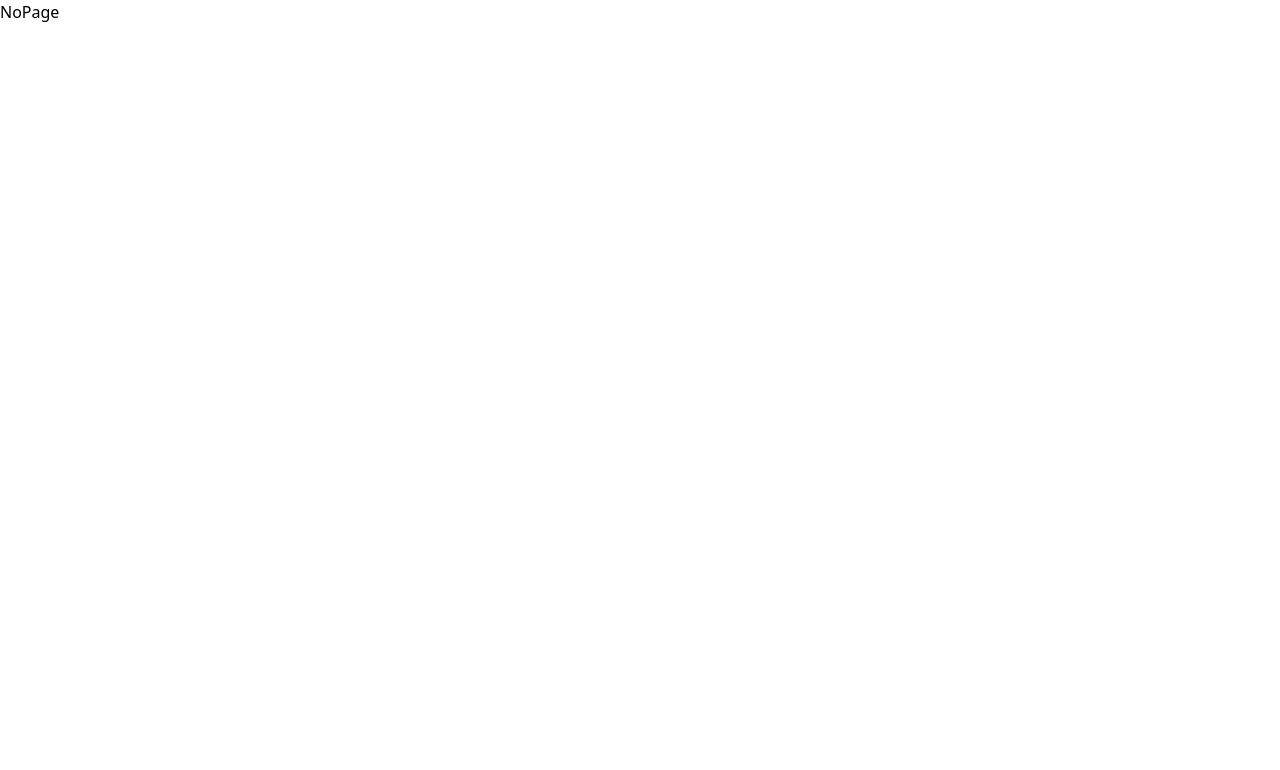
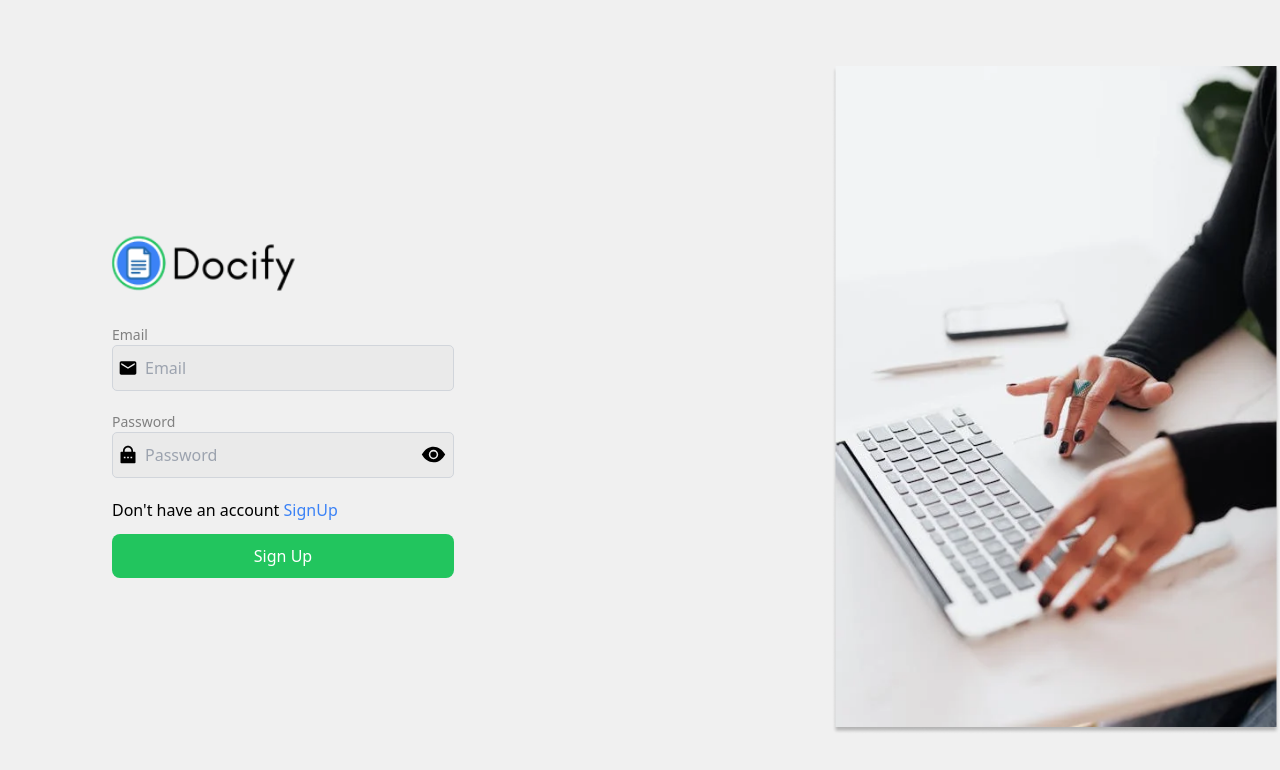
Before and after one commit to JatinKumar012/PaperPath, a React (Vite) app in the folder frontend/: page /login in a window 1280 px wide. Shown: the top 770 px of the page. Built offline with nearby package versions, Linux system fonts and the light colour scheme.

Commit message:
Updated Login Page

```diff
--- a/frontend/src/App.css
+++ b/frontend/src/App.css
@@ -1,3 +1,11 @@
+body {
+    overflow-x: hidden;
+}
+
+html {
+    overflow-x: hidden;
+}
+
 .inputBox {
     background-color: #EAEAEA;
     display: flex;
@@ -18,10 +26,14 @@
 
 .inputBox i {
     font-size: 20px;
-    margin-right: 5px;
+    margin-right: 7px;
     margin-left: 5px;
 }
 
 .inputCon {
     margin-bottom: 20px;
 }
+
+.right {
+    width: calc(100% - 30%);
+}
--- a/frontend/src/App.jsx
+++ b/frontend/src/App.jsx
@@ -4,6 +4,7 @@ import { BrowserRouter, Routes, Route } from "react-router-dom";
 import Home from './pages/Home';
 import NoPage from './pages/NoPage';
 import SignUp from './pages/SignUp';
+import Login from './pages/Login';
 
 
 
@@ -13,6 +14,7 @@ const App = () => {
     <BrowserRouter>
       <Routes>
           <Route path='/' element={<Home />} />
+          <Route path='/login' element={<Login/>} />
           <Route path='/signUp' element={<SignUp/>} />
           <Route path="*" element={<NoPage />} />
       </Routes>
--- /dev/null
+++ b/frontend/src/pages/Login.jsx
@@ -0,0 +1,57 @@
+import React, { useState } from 'react';
+import logo from "../images/logo.png";
+import { IoEyeSharp } from "react-icons/io5";
+import { MdEmail } from "react-icons/md";
+import { RiLockPasswordFill } from "react-icons/ri";
+import { Link } from "react-router-dom";
+import rightIMG from "../images/loginRight.png"
+
+const Login = () => {
+    // return <h1>Login page Working</h1>
+  const [email, setEmail] = useState("");
+  const [pwd, setPwd] = useState("");
+  const [error, setError] = useState("");
+
+
+  return (
+    <div className="flex overflow-hidden items-center w-screen justify-center flex-col h-screen bg-[#F0F0F0]">
+      <div className="flex w-full items-center">
+        <div className="left w-[30%] flex  flex-col ml-[100px]">
+          <img className='w-[210px]' src={logo} alt='' />
+          <form className='pl-3 mt-5' action="">
+
+            <div className='inputCon'>
+              <p className='text-[14px] text-[#808080]'>Email</p>
+              <div className="inputBox w-[100%]">
+                <i><MdEmail /></i>
+                <input onChange={(e) => {setEmail(e.target.value)}} value={email} type='email' placeholder='Email' id='Email' name='Email' required />
+
+              </div>
+            </div>
+
+
+            <div className='inputCon'>
+              <p className='text-[14px] text-[#808080]'>Password</p>
+              <div className="inputBox w-[100%]">
+                <i><RiLockPasswordFill /></i>
+                <input onChange={(e) => {setPwd(e.target.value)}} value={pwd} type='password' placeholder='Password' id='Password' name='Password' required />
+                <i className='cursor-pointer mr-3 !text-[25px]'><IoEyeSharp/></i>
+              </div>
+            </div>
+
+
+             <p className='text-red-500 text-[14px] my-2'>{error}</p>
+            <p>Don't have an account <Link to="/login" className='text-blue-500'>SignUp</Link></p>
+            <button className='p-[10px] bg-green-500 transition-all hover:bg-green-600 text-white rounded-lg w-full border-0 mt-3'>Sign Up</button>
+
+          </form>
+        </div>
+        <div className="right flex items-end justify-end">
+          <img className='w-[35vw]' src={rightIMG} alt='IMG'></img>
+        </div>
+      </div>
+    </div>
+  );
+};
+
+export default Login;
--- a/frontend/src/pages/SignUp.jsx
+++ b/frontend/src/pages/SignUp.jsx
@@ -1,34 +1,39 @@
-import React from 'react';
+import React, { useState } from 'react';
 import logo from "../images/logo.png";
 import { FaUser } from "react-icons/fa";
 import { IoEyeSharp } from "react-icons/io5";
 import { MdEmail } from "react-icons/md";
 import { FaPhoneAlt } from "react-icons/fa";
 import { RiLockPasswordFill } from "react-icons/ri";
-
-
-
+import { Link } from "react-router-dom";
+import rightIMG from "../images/signUpRight.png"
 
 const SignUp = () => {
+  const [username, setUsername] = useState("");
+  const [name, setName] = useState("");
+  const [email, setEmail] = useState("");
+  const [phone, setPhone] = useState("");
+  const [pwd, setPwd] = useState("");
+  const [error, setError] = useState("");
   return (
-    <div className="flex items-center w-screen justify-center flex-col h-screen bg-[#F0F0F0]">
+    <div className="flex overflow-hidden items-center w-screen justify-center flex-col h-screen bg-[#F0F0F0]">
       <div className="flex w-full items-center">
-        <div className="left w-[35%] flex  flex-col ml-[100px]">
+        <div className="left w-[30%] flex  flex-col ml-[100px]">
           <img className='w-[210px]' src={logo} alt='' />
           <form className='pl-3 mt-5' action="">
             <div className='inputCon'>
               <p className='text-[14px] text-[#808080]'>Username</p>
               <div className="inputBox w-[100%]">
                 <i><FaUser /></i>
-                <input type='text' placeholder='Username' id='username' name='username' required />
+                <input onChange={(e) => {setUsername(e.target.value)}} value={username} type='text' placeholder='Username' id='username' name='username' required />
               </div>
             </div>
 
             <div className='inputCon'>
               <p className='text-[14px] text-[#808080]'>Name</p>
               <div className="inputBox w-[100%]">
-                <i className='cursor-pointer mr-3 !text-[25px]'><FaUser /></i>
-                <input type='text' placeholder='Name' id='Name' name='Name' required />
+                <i><FaUser /></i>
+                <input onChange={(e) => {setName(e.target.value)}} value={name} type='text' placeholder='Name' id='Name' name='Name' required />
               </div>
             </div>
 
@@ -36,7 +41,7 @@ const SignUp = () => {
               <p className='text-[14px] text-[#808080]'>Email</p>
               <div className="inputBox w-[100%]">
                 <i><MdEmail /></i>
-                <input type='email' placeholder='Email' id='Email' name='Email' required />
+                <input onChange={(e) => {setEmail(e.target.value)}} value={email} type='email' placeholder='Email' id='Email' name='Email' required />
 
               </div>
             </div>
@@ -45,7 +50,7 @@ const SignUp = () => {
               <p className='text-[14px] text-[#808080]'>Phone</p>
               <div className="inputBox w-[100%]">
                 <i><FaPhoneAlt /></i>
-                <input type='phone' placeholder='Phone' id='Phone' name='Phone' required />
+                <input onChange={(e) => {setPhone(e.target.value)}} value={phone} type='phone' placeholder='Phone' id='Phone' name='Phone' required />
               </div>
             </div>
 
@@ -53,14 +58,21 @@ const SignUp = () => {
               <p className='text-[14px] text-[#808080]'>Password</p>
               <div className="inputBox w-[100%]">
                 <i><RiLockPasswordFill /></i>
-                <input type='password' placeholder='Password' id='Password' name='Password' required />
-                <i><IoEyeSharp/></i>
+                <input onChange={(e) => {setPwd(e.target.value)}} value={pwd} type='password' placeholder='Password' id='Password' name='Password' required />
+                <i className='cursor-pointer mr-3 !text-[25px]'><IoEyeSharp/></i>
               </div>
             </div>
 
+
+             <p className='text-red-500 text-[14px] my-2'>{error}</p>
+            <p>Already have an account <Link to="/login" className='text-blue-500'>Login</Link></p>
+            <button className='p-[10px] bg-green-500 transition-all hover:bg-green-600 text-white rounded-lg w-full border-0 mt-3'>Sign Up</button>
+
           </form>
         </div>
-        <div className="right"></div>
+        <div className="right flex items-end justify-end">
+          <img className='h-full' src={rightIMG} alt='IMG'></img>
+        </div>
       </div>
     </div>
   );
```
Also changed, not shown: 2 other files (tests, documents, lock files or other folders).
